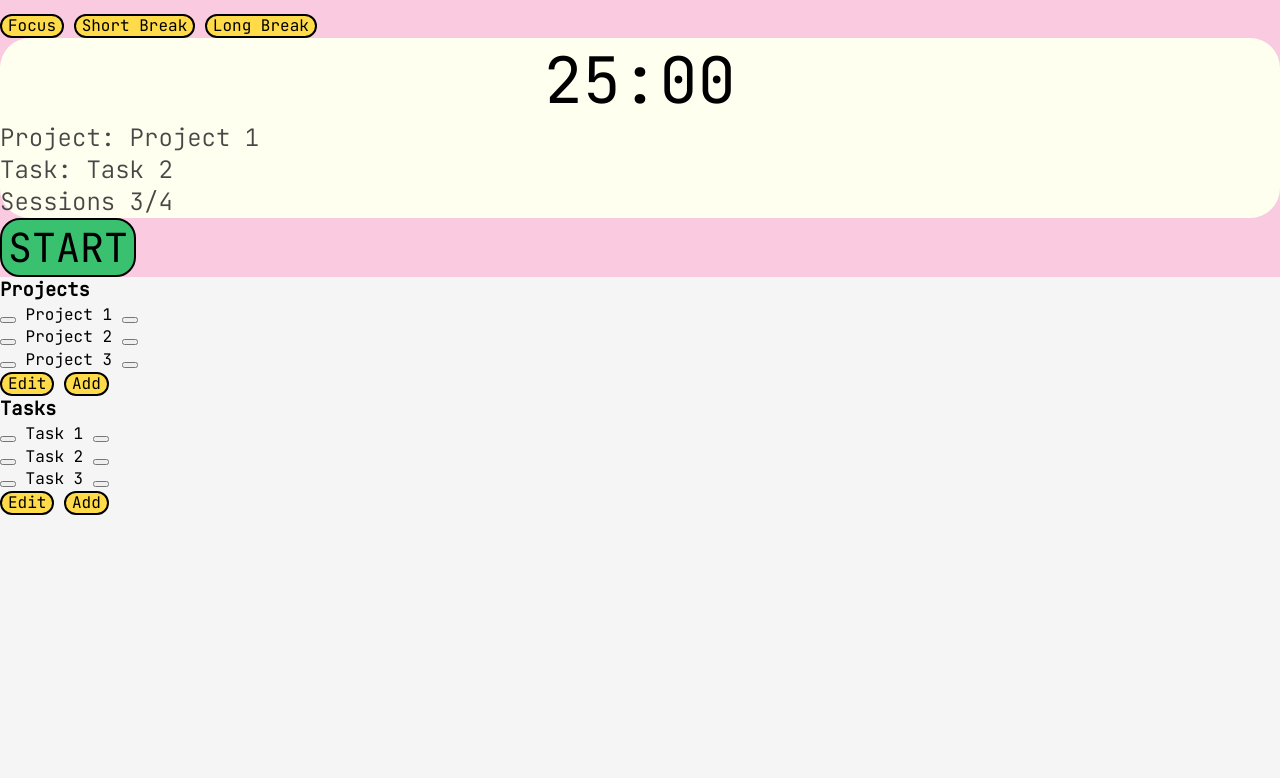
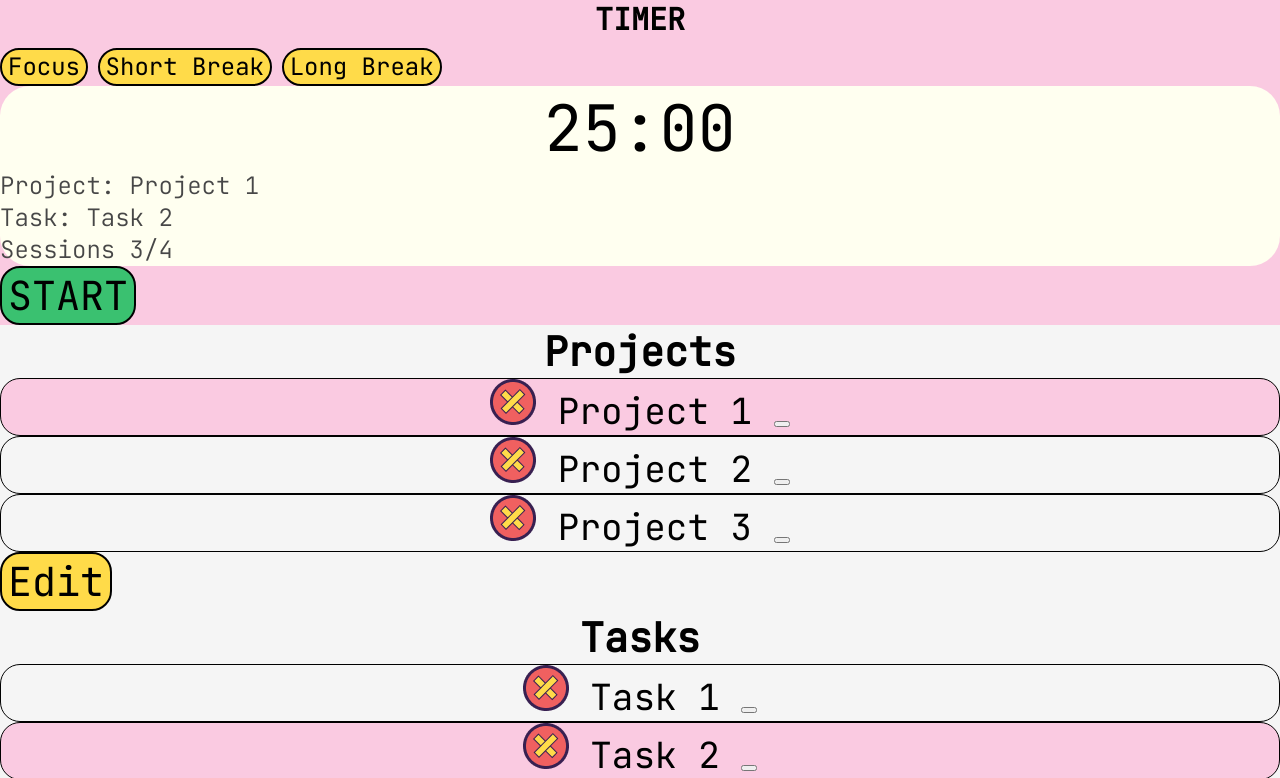
Before and after one commit to fedorova-ekaterina/hexpet, a website: page index.html in a window 1280 px wide. Shown: the part 876-1654 px from the top of the page. Before the commit the page ends 1391 px from the top, so only its background shows below. Drawn offline with Linux system fonts and the light colour scheme.

Commit message:
add styles

```diff
--- a/css/account.css
+++ b/css/account.css
@@ -0,0 +1,4 @@
+.account__btn {
+    font-size: 40px;
+    line-height: 53px;
+}
--- a/css/main.css
+++ b/css/main.css
@@ -6,6 +6,8 @@
 @import './user.css';
 @import './pet.css';
 @import './timer.css';
+@import './projects.css';
+@import './tasks.css';
 
 :root {
     --black: #000000;
--- /dev/null
+++ b/css/projects.css
@@ -0,0 +1,26 @@
+.projects__title,
+.projects__btn {
+    font-size: 40px;
+    line-height: 53px;
+    text-align: center;
+}
+
+.projects__item {
+    font-size: 36px;
+    line-height: 48px;
+    text-align: center;
+    border: 1px solid var(--black);
+    border-radius: 20px;
+}
+
+.projects__item_selected {
+    background-color: var(--pink);
+}
+
+.projects__remove-btn {
+    background-color: transparent;
+    background-image: url('../images/remove-icon.png');
+    width: 46px;
+    height: 46px;
+    border: none;
+}
--- /dev/null
+++ b/css/tasks.css
@@ -0,0 +1,26 @@
+.tasks__title,
+.tasks__btn {
+    font-size: 40px;
+    line-height: 53px;
+    text-align: center;
+}
+
+.tasks__item {
+    font-size: 36px;
+    line-height: 48px;
+    text-align: center;
+    border: 1px solid var(--black);
+    border-radius: 20px;
+}
+
+.tasks__item_selected {
+    background-color: var(--pink);
+}
+
+.tasks__remove-btn {
+    background-color: transparent;
+    background-image: url('../images/remove-icon.png');
+    width: 46px;
+    height: 46px;
+    border: none;
+}
--- a/css/timer.css
+++ b/css/timer.css
@@ -32,3 +32,8 @@
     line-height: 53px;
     text-transform: uppercase;
 }
+
+.timer__preset-btn {
+    font-size: 24px;
+    line-height: 32px;
+}
--- a/index.html
+++ b/index.html
@@ -92,8 +92,7 @@
                         </button>
                     </li>
                 </ul>
-                <button type="button" class="btn btn_bg-yellow projects__edit-btn">Edit</button>
-                <button type="button" class="btn btn_bg-yellow projects__add-btn">Add</button>
+                <button type="button" class="btn btn_bg-yellow projects__btn">Edit</button>
             </section>
             <section class="tasks">
                 <h3 class="tasks__title">Tasks</h3>
@@ -107,7 +106,7 @@
                             <span class="visually-hidden">Task is done</span>
                         </button>
                     </li>
-                    <li class="tasks__item">
+                    <li class="tasks__item tasks__item_selected">
                         <button type="button" class="tasks__remove-btn">
                             <span class="visually-hidden">Remove project</span>
                         </button>
@@ -126,8 +125,7 @@
                         </button>
                     </li>
                 </ul>
-                <button type="button" class="btn btn_bg-yellow tasks__edit-btn">Edit</button>
-                <button type="button" class="btn btn_bg-yellow tasks__add-btn">Add</button>
+                <button type="button" class="btn btn_bg-yellow tasks__btn">Edit</button>
             </section>
         </section>
     </main>
```
Also changed, not shown: images/remove-icon.png (added).
